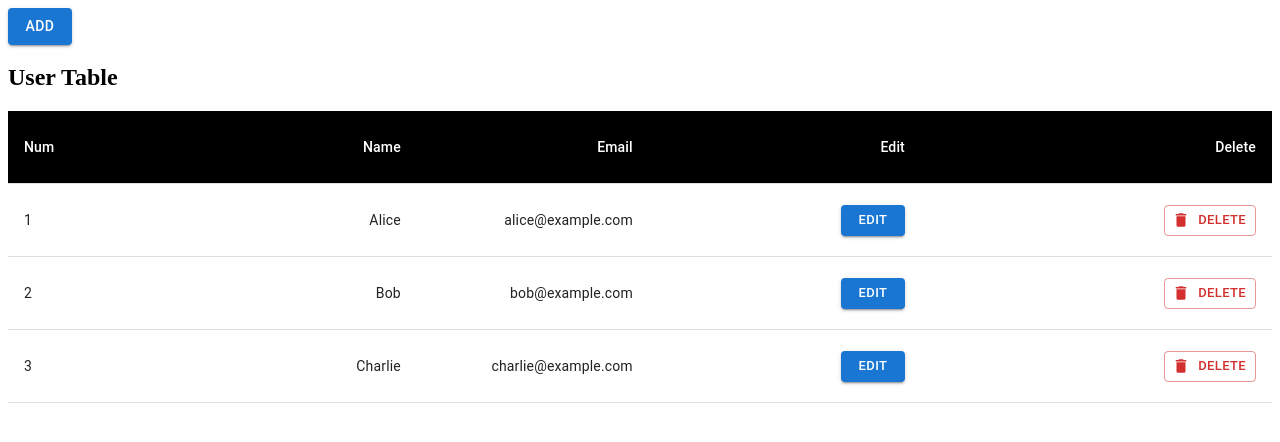
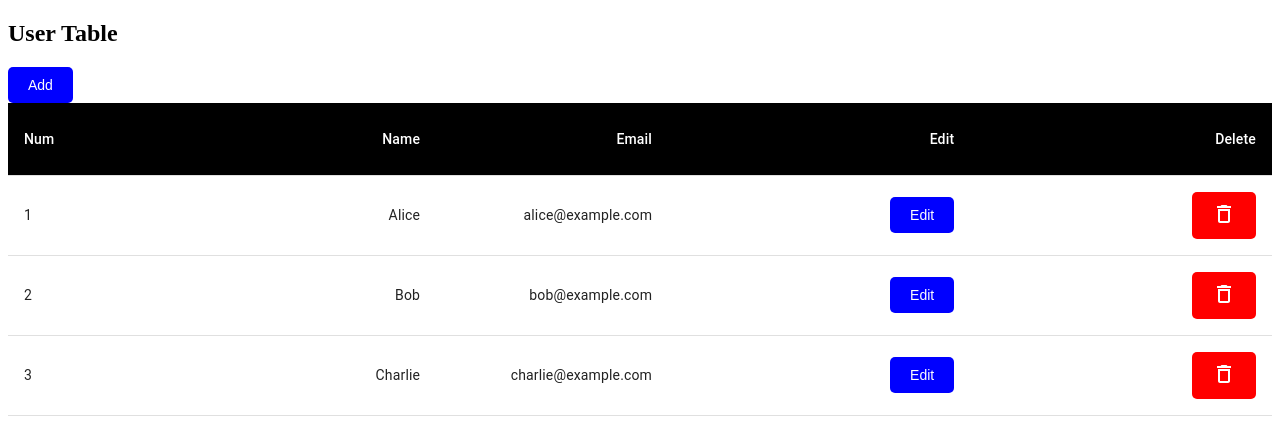
Before and after one commit to anarbaiayan/react_tasks, a React (Create React App) app: page / in a window 1280 px wide. Shown: the top 442 px of the page. Built offline with nearby package versions, Linux system fonts and the light colour scheme; the HTML template or start-up script is replaced by a standard one.

Commit message:
added name and email check

```diff
--- a/package.json
+++ b/package.json
@@ -8,6 +8,7 @@
     "@mui/icons-material": "^6.4.1",
     "@mui/material": "^6.4.0",
     "cra-template": "1.2.0",
+    "primeicons": "^7.0.0",
     "react": "^19.0.0",
     "react-dom": "^19.0.0",
     "react-scripts": "5.0.1"
--- a/src/components/AddUser.js
+++ b/src/components/AddUser.js
@@ -1,34 +1,89 @@
 import React, { useState } from "react";
-import Button from '@mui/material/Button';
 import TextField from '@mui/material/TextField';
+import Modal from '@mui/material/Modal';
+import Box from '@mui/material/Box';
+import MyButton from "../UI/myButton";
+
+const style = {
+  position: 'absolute',
+  top: '50%',
+  left: '50%',
+  transform: 'translate(-50%, -50%)',
+  width: 350,
+  bgcolor: 'background.paper',
+  border: '2px solid #000',
+  boxShadow: 24,
+  p: 4,
+};
 
 function AddUser({ onAdd }) {
+  const [nameErrorMsg, setNameErrorMsg] = useState('none')
+  const [emailErrorMsg, setEmailErrorMsg] = useState('none')
+
   const [name, setName] = useState('');
   const [email, setEmail] = useState('');
-  const [add, setAdd] = useState(false);
+
+  const [open, setOpen] = useState(false);
+  const handleOpen = () => setOpen(true);
+  const handleClose = () => {
+    setOpen(false);
+    setName('')
+    setEmail('')
+    setEmailErrorMsg('none')
+    setNameErrorMsg('none')
+  }
+
+  const nameErrorStyle = {
+    display: nameErrorMsg
+  }
+
+  const emailErrorStyle = {
+    display: emailErrorMsg
+  }
+
+  const handleEmail = () => {
+    setEmailErrorMsg('block')
+  }
+
+  const handleName = () => {
+    setNameErrorMsg('block')
+  }
 
   const handleAdd = () => {
-    if (name && email) {
+    let re = /^(([^<>()[\]\\.,;:\s@"]+(\.[^<>()[\]\\.,;:\s@"]+)*)|(".+"))@((\[[0-9]{1,3}\.[0-9]{1,3}\.[0-9]{1,3}\.[0-9]{1,3}])|(([a-zA-Z\-0-9]+\.)+[a-zA-Z]{2,}))$/;
+    if (!name) {
+      handleName()
+    } else if (name && re.test(email)) {
       onAdd({ name, email })
       setName('')
       setEmail('')
+      setEmailErrorMsg('none')
+      setNameErrorMsg('none')
+      setOpen(false)
     } else {
-      alert("Enter email and name")
+      handleEmail()
     }
   }
 
   return (
     <div className="add_user">
-      {add === true ? (
-        <div className="add-user">
+      <h2>User Table</h2>
+      <Modal open={open}
+        aria-labelledby="modal-modal-title"
+        aria-describedby="modal-modal-description">
+        <Box sx={style} className="add_user__modal">
+          <p style={nameErrorStyle} className="name_error_msg">Please, enter name</p>
           <TextField size="small" id="outlined-required" placeholder="Name" type="text" value={name} onChange={(e) => setName(e.target.value)} />
+          <p style={emailErrorStyle} className="email_error_msg">Please, enter a valid email</p>
           <TextField size="small" id="outlined-required" placeholder="Email" type="email" value={email} onChange={(e) => setEmail(e.target.value)} />
-          <Button variant="contained" color="success" onClick={handleAdd}>Add</Button>
-          <Button variant="contained" onClick={() => setAdd(false)}>Close</Button>
-        </div>
-      ) : (
-        <Button variant="contained" onClick={() => setAdd(true)}>Add</Button>
-      )}
+          <div className="add_user__button">
+            <MyButton bgcolor="green" color="white" text="Add" onClick={handleAdd} />
+            <MyButton text="Close" onClick={handleClose} />
+          </div>
+        </Box>
+      </Modal>
+
+      <MyButton text="Add" onClick={handleOpen} />
     </div>
 
   )
--- a/src/components/Users.js
+++ b/src/components/Users.js
@@ -1,6 +1,4 @@
 import React, { useState } from "react";
-import Button from '@mui/material/Button';
-import DeleteIcon from '@mui/icons-material/Delete';
 import TextField from '@mui/material/TextField';
 import { styled } from '@mui/material/styles';
 import Table from '@mui/material/Table';
@@ -8,6 +6,8 @@ import TableBody from '@mui/material/TableBody';
 import TableCell, { tableCellClasses } from '@mui/material/TableCell';
 import TableHead from '@mui/material/TableHead';
 import TableRow from '@mui/material/TableRow';
+import MyButton from "../UI/myButton";
+import DeleteOutlineIcon from '@mui/icons-material/DeleteOutline';
 
 const FixedWidthCell = styled(TableCell)(({ theme }) => ({
   [`&.${tableCellClasses.head}`]: {
@@ -48,7 +48,6 @@ function Users({ users, onDelete, onEdit }) {
 
   return (
     <div>
-      <h2>User Table</h2>
       <Table sx={{ minWidth: 900 }} aria-label="customized table">
         <TableHead>
           <TableRow>
@@ -60,7 +59,7 @@ function Users({ users, onDelete, onEdit }) {
           </TableRow>
         </TableHead>
 
-        <TableBody className="table_body">
+        <TableBody className="user_table">
           {users.map((user, index) => (
             <TableRow key={user.id} className="user_table_row">
               <TableCell className="user_table_elem" component="th">{index + 1}</TableCell>
@@ -76,20 +75,19 @@ function Users({ users, onDelete, onEdit }) {
               </FixedWidthCell>
               <TableCell align="right">
                 {editingId === user.id ? (
-                  <Button size="small" variant="contained" color="success" onClick={() => saveChanges(user.id)}>Save</Button>
+                  <MyButton bgcolor="green" text="Save" onClick={() => saveChanges(user.id)} />
                 ) : (
-                  <Button size="small" variant="contained" onClick={() => startEditing(user)}>Edit</Button>
+                  <MyButton text="Edit" onClick={() => startEditing(user)} />
                 )}
 
               </TableCell>
               <TableCell align="right">
-                <Button size="small" variant="outlined" startIcon={<DeleteIcon />} color="error" onClick={() => onDelete(user.id)}>Delete</Button>
+                <MyButton bgcolor="red" icon={<DeleteOutlineIcon sx={{ size: 'small' }} />} fontSize="16px" onClick={() => onDelete(user.id)} />
               </TableCell>
             </TableRow>
           ))}
         </TableBody>
       </Table>
-
     </div>
 
   )
--- a/src/css/main.css
+++ b/src/css/main.css
@@ -1,4 +1,9 @@
-.add-user{
+* {
+  margin: 0;
+  padding: 0;
+}
+
+.add-user {
   margin-top: 10px;
   display: flex;
   flex-direction: column;
@@ -6,10 +11,42 @@
   max-width: 300px;
 }
 
-.user_table:nth-child(odd){
-  background-color: rgb(232, 232, 232);
+.add_user {
+  margin-top: 50px;
+  display: flex;
+  align-items: center;
+  justify-content: space-between;
 }
 
-.add_user{
-  margin-top: 50px;
+.add_user__modal {
+  display: flex;
+  flex-direction: column;
+  justify-content: center;
+  align-items: center;
+  gap: 20px;
 }
+
+.add_user__button {
+  display: flex;
+  column-gap: 40px;
+}
+
+.name_error_msg {
+  color: red;
+  font-size: 12px;
+  display: none;
+  margin: 0;
+  position: absolute;
+  top: 15px;
+  left: 95px;
+}
+
+.email_error_msg {
+  color: red;
+  font-size: 12px;
+  display: none;
+  margin: 0;
+  position: absolute;
+  top: 75px;
+  left: 95px;
+}
```
Also changed, not shown: 1 other file (tests, documents, lock files or other folders).
